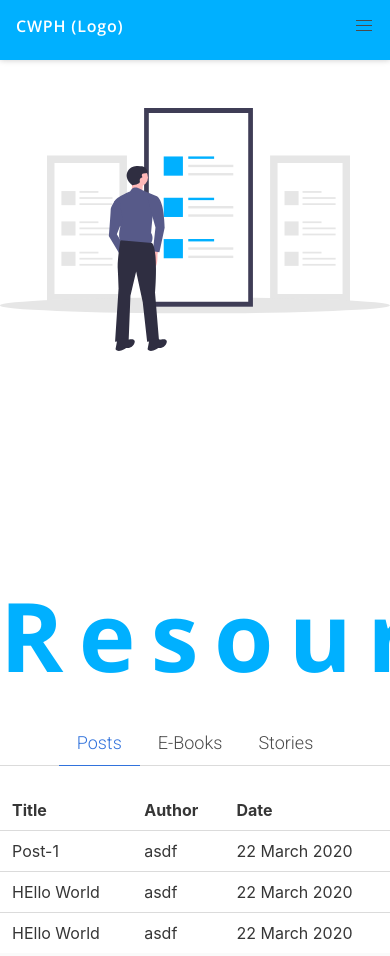
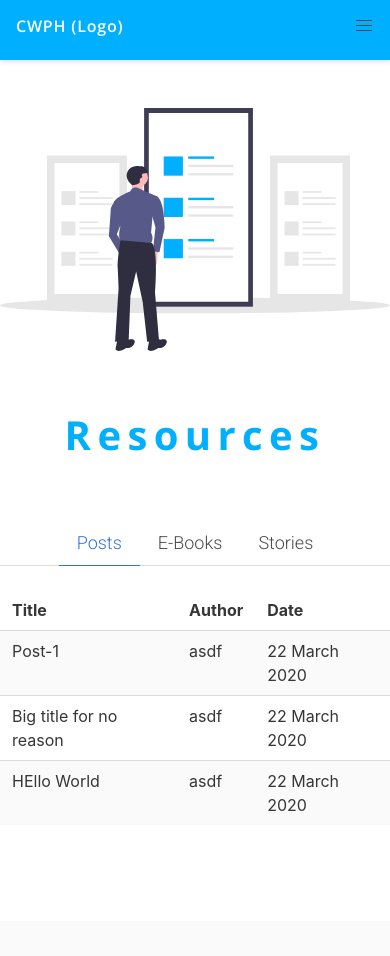
Before and after one commit to ankushdutt/Center-of-Wellness-Website, a website: page resources.html in a window 390 px wide. Shown: the top 956 px of the page. Drawn offline with nearby package versions, Linux system fonts and the light colour scheme.

Commit message:
make resources page responsive (for mobile)

```diff
--- a/assets/css/style.css
+++ b/assets/css/style.css
@@ -297,7 +297,7 @@ blockquote {
     font-family: Open Sans;
     font-style: normal;
     font-weight: bold;
-    font-size: 96px;
+    font-size: 6vw;
     line-height: 131px;
     text-align: center;
     letter-spacing: 0.16em;
@@ -319,7 +319,7 @@ blockquote {
 @media only screen and (max-width: 480px) {
 
     /* ----HOME---- */
-    h1 {
+    h1, .hero-r-text {
         padding-top: 0px;
         margin-top: 0px;
         font-size: 40px;
--- a/resources.html
+++ b/resources.html
@@ -53,7 +53,7 @@
   </nav>
 
   <!-- -----------------HERO----------------- -->
-  <div class="hero-resources">
+  <div class="hero-resources" data-aos="fade">
     <div class="columns">
       <div class="column hero-r-img is-half">
         <img src="/assets/img/undraw_online_articles_79ff.svg">
@@ -64,12 +64,14 @@
     </div>
   </div>
 
+  <!-- -----------------CONTAINER-START----------------- -->
+  <div class="container" data-aos="fade">
+
     <!-- -----------------TABS----------------- -->
     <div class="tabs is-centered">
       <ul>
         <li id="rp" class="is-active">
           <a>
-          <!-- <span class="icon is-small"><i class="fas fa-image" aria-hidden="true"></i></span> -->
             <span >Posts</span>
           </a>
         </li>
@@ -90,7 +92,7 @@
 
     <!-- ----POSTS---- -->
     <div class="container r-posts">
-    <table class="table is-fullwidth">
+      <table class="table is-fullwidth is-striped">
         <tr>
           <th>Title</th>
           <th>Author</th>
@@ -102,7 +104,7 @@
           <td>22 March 2020</td>
         </tr>
         <tr>
-        <td>HEllo World</td>
+          <td>Big title for no reason</td>
           <td>asdf</td>
           <td>22 March 2020</td>
         </tr>
@@ -116,7 +118,7 @@
 
     <!-- ----EBOOKS---- -->
     <div class="container r-ebooks hidden">
-    <table class="table is-fullwidth">
+      <table class="table is-fullwidth is-striped">
         <tr>
           <th>Title</th>
           <th>Author</th>
@@ -142,7 +144,7 @@
 
     <!-- ----STORIES---- -->
     <div class="container r-stories hidden">
-    <table class="table is-fullwidth">
+      <table class="table is-fullwidth is-striped">
         <tr>
           <th>Title</th>
           <th>Author</th>
@@ -165,9 +167,10 @@
         </tr>
       </table>
     </div>
+  </div>
+  <!-- -----------------CONTAINER-END----------------- -->
 
-
-
+  <br> <br> <br> <br>
 
   <!-- -----------------FOOTER----------------- -->
   <footer class="footer">
```
Lines whose indentation alone changed are shown as unchanged.
